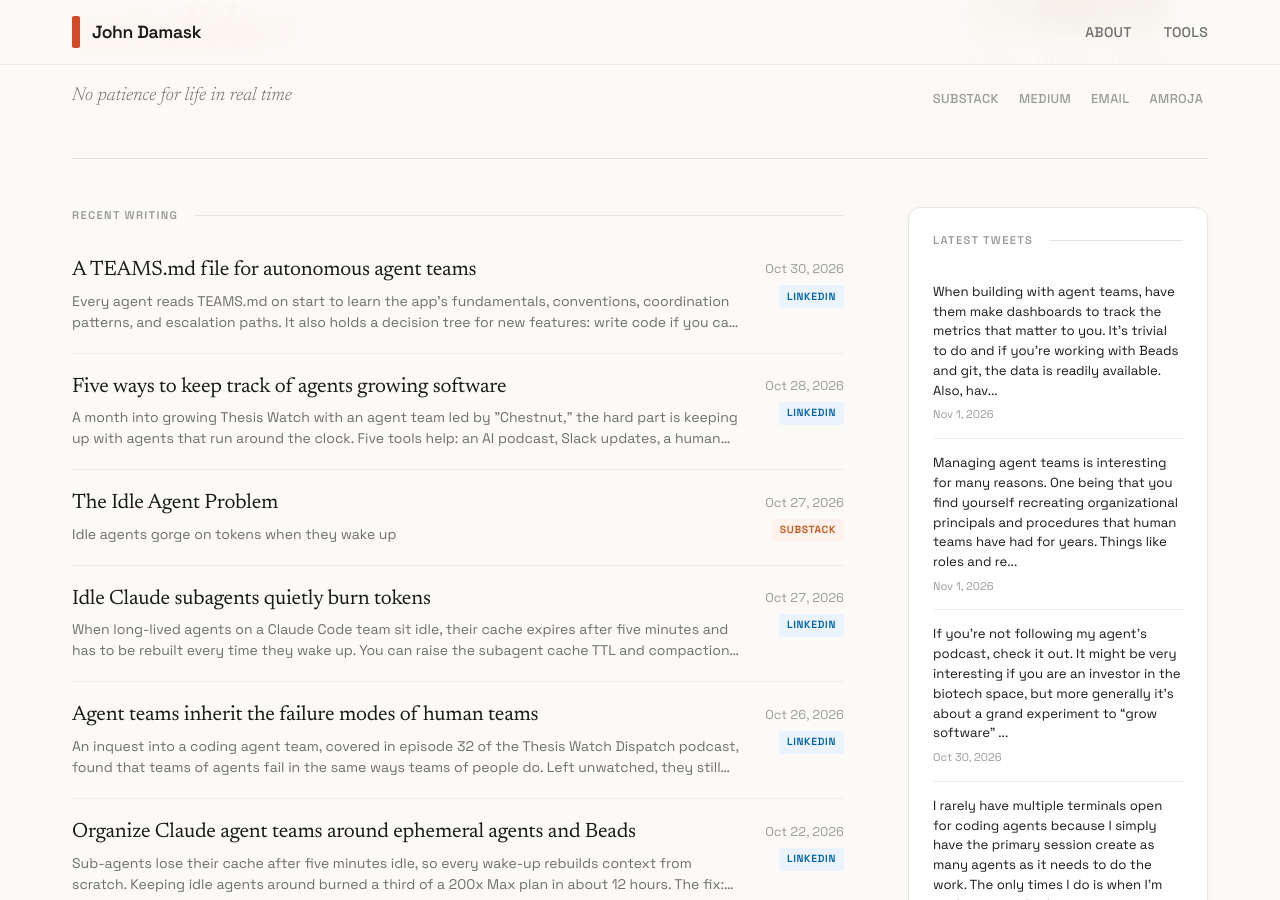
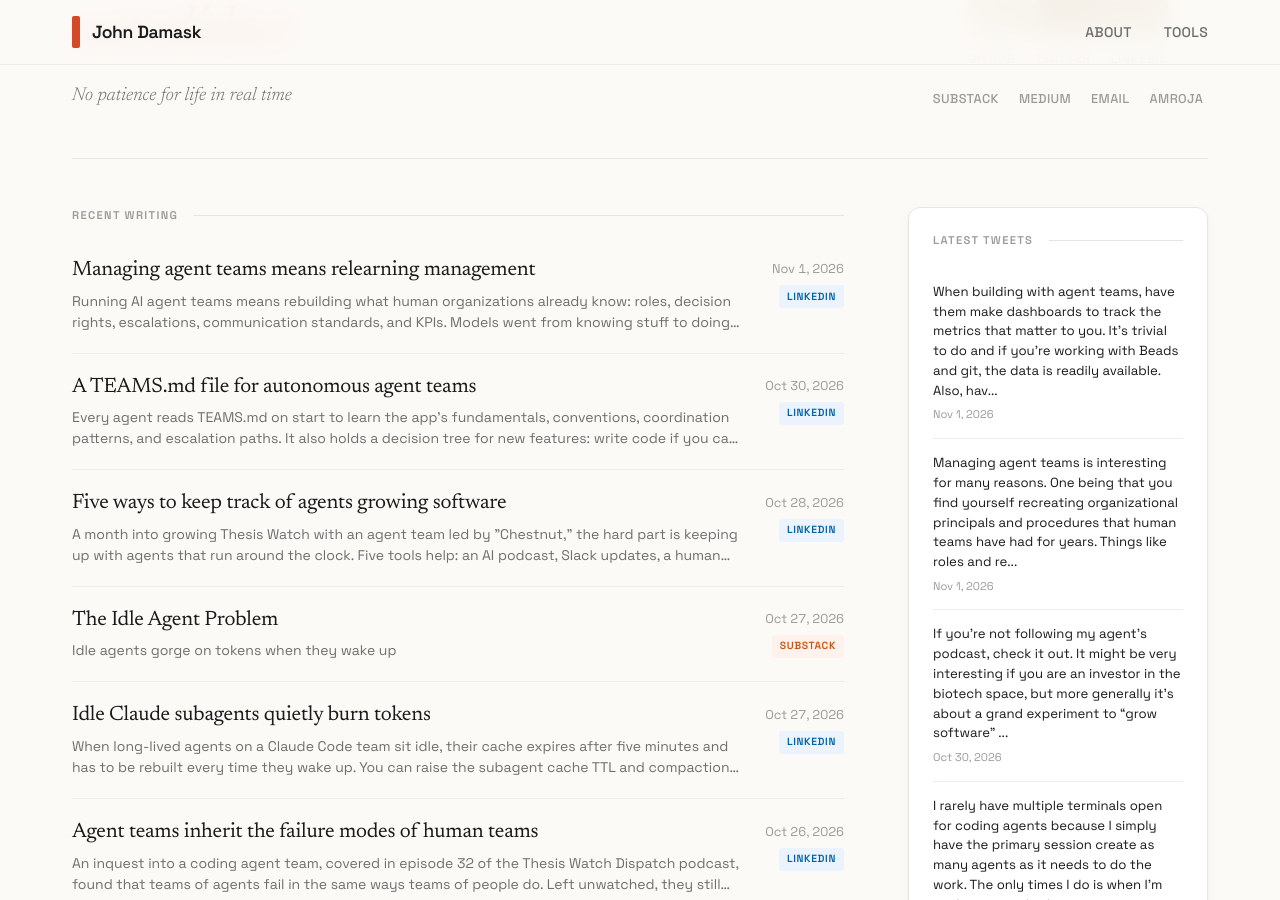
Before and after one commit to jbdamask/jbdamask.github.io, a Jekyll site: the page built from index.html, in a window 1280 px wide and 900 px high, scrolled down 336 px. Built offline with Jekyll 4.4.1, drawn with Linux system fonts in a browser that asks for light colours; the list of posts is cut into pages by our own code.

Commit message:
Add 1 recent LinkedIn post to external feed

```diff
--- a/_data/external-posts.yml
+++ b/_data/external-posts.yml
@@ -1,5 +1,12 @@
 # External posts from LinkedIn, Twitter, etc.
 # Add your posts here and they'll appear in the unified feed
+
+- title: "Managing agent teams means relearning management"
+  source: linkedin
+  url: https://www.linkedin.com/feed/update/urn:li:activity:7522651706069966848/
+  date: 2026-11-01
+  excerpt: "Running AI agent teams means rebuilding what human organizations already know: roles, decision rights, escalations, communication standards, and KPIs. Models went from knowing stuff to doing stuff, and now they're learning teamwork. Until that's built in, it pays for people to learn a little management theory."
+  image: ""
 
 - title: "A TEAMS.md file for autonomous agent teams"
   source: linkedin
```
